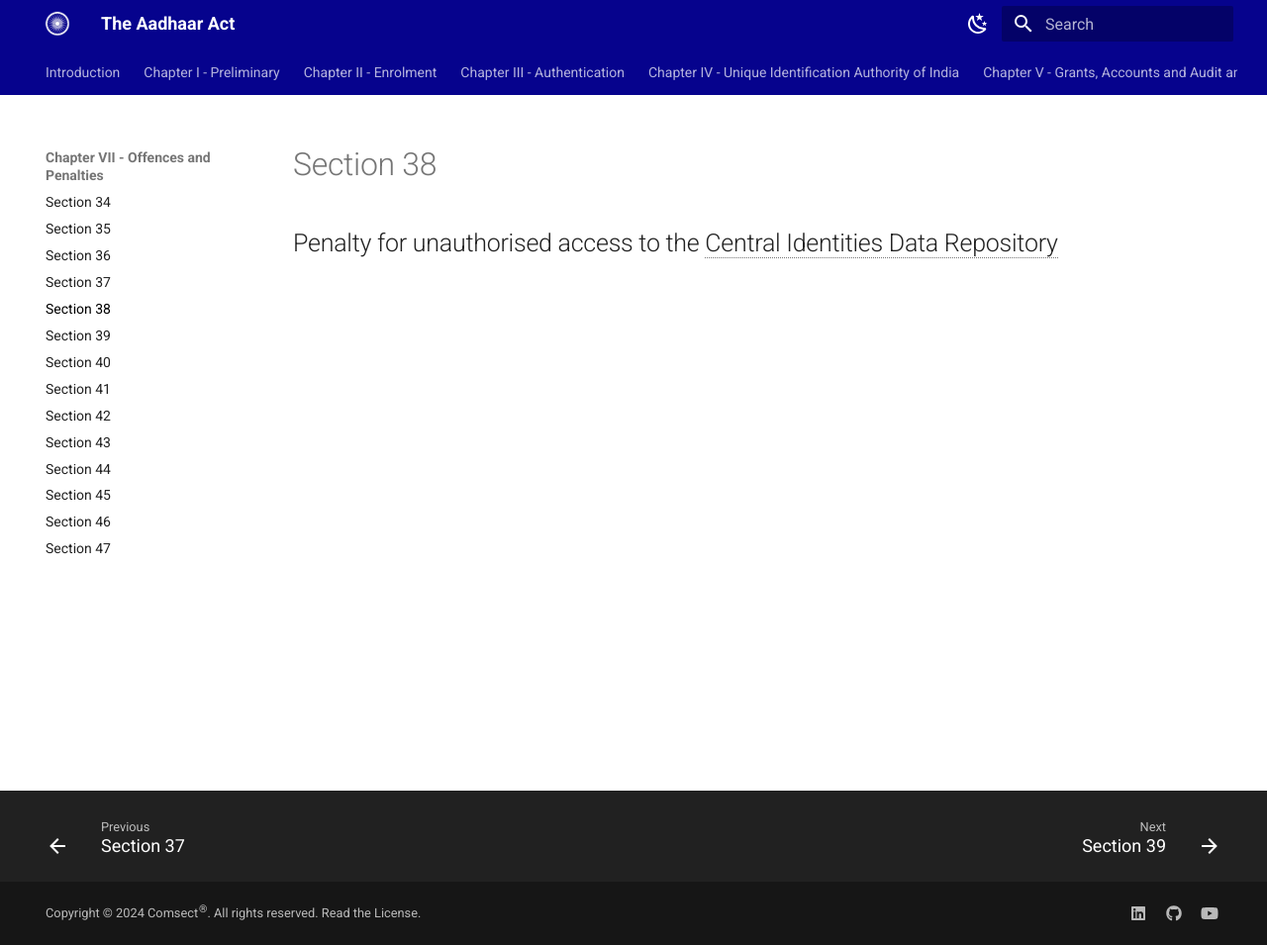
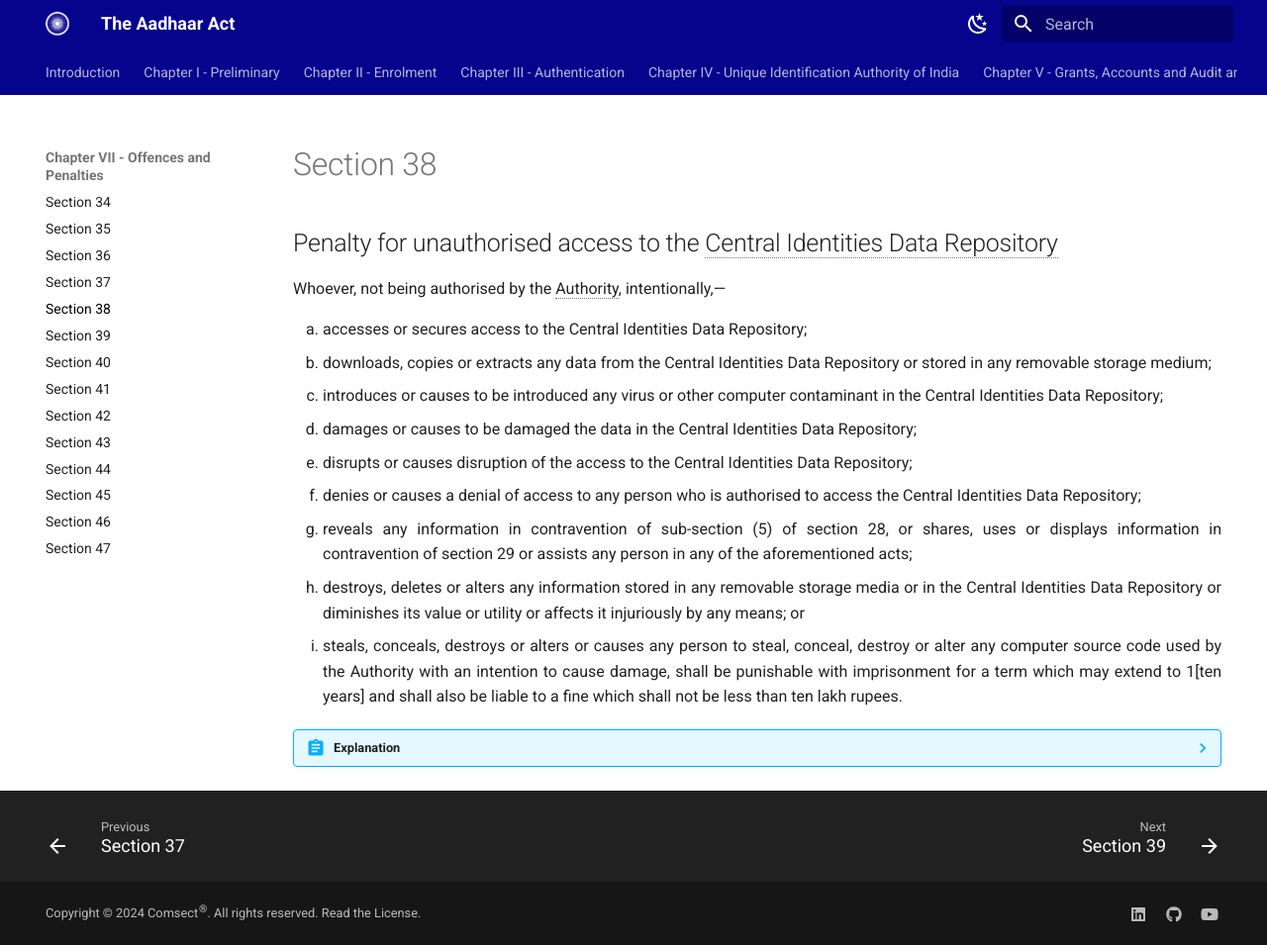
Before and after one commit to comsect/aadhaar-act, an MkDocs documentation site: the page built from docs/en/38.md, in a window 1280 px wide and 955 px high. Shown: the whole window at 99% size. Built offline with MkDocs 1.6.1 and Material for MkDocs 9.7.7, drawn with Linux system fonts in a browser that asks for light colours.

Commit message:
add section-thirty-eight

```diff
--- a/docs/en/38.md
+++ b/docs/en/38.md
@@ -4,4 +4,26 @@ hide:
 description: Penalty for unauthorised access to the Central Identities Data Repository
 ---
 
+<style>
+    ol.outer-list {
+        list-style-type: lower-alpha;
+    }
+</style>
+
 ## Penalty for unauthorised access to the Central Identities Data Repository
+
+Whoever, not being authorised by the Authority, intentionally,—
+<ol class="outer-list">
+    <li> accesses or secures access to the Central Identities Data Repository;</li>
+    <li> downloads, copies or extracts any data from the Central Identities Data Repository or stored in any removable storage medium;</li>
+    <li> introduces or causes to be introduced any virus or other computer contaminant in the Central Identities Data Repository;</li>
+    <li> damages or causes to be damaged the data in the Central Identities Data Repository;</li>
+    <li> disrupts or causes disruption of the access to the Central Identities Data Repository;</li>
+    <li> denies or causes a denial of access to any person who is authorised to access the Central Identities Data Repository;</li>
+    <li> reveals any information in contravention of sub-section (5) of section 28, or shares, uses or displays information in contravention of section 29 or assists any person in any of the aforementioned acts;</li>
+    <li> destroys, deletes or alters any information stored in any removable storage media or in the Central Identities Data Repository or diminishes its value or utility or affects it injuriously by any means; or</li>
+    <li> steals, conceals, destroys or alters or causes any person to steal, conceal, destroy or alter any computer source code used by the Authority with an intention to cause damage, shall be punishable with imprisonment for a term which may extend to 1[ten years] and shall also be liable to a fine which shall not be less than ten lakh rupees.</li>
+</ol>
+
+??? abstract "Explanation"
+    For the purposes of this section, the expressions “computer contaminant”, “computer virus” and “damage” shall have the meanings respectively assigned to them in the Explanation to section 43 of the Information Technology Act, 2000 (21 of 2000), and the expression “computer source code” shall have the meaning assigned to it in the Explanation to section 65 of the said Act.
```
